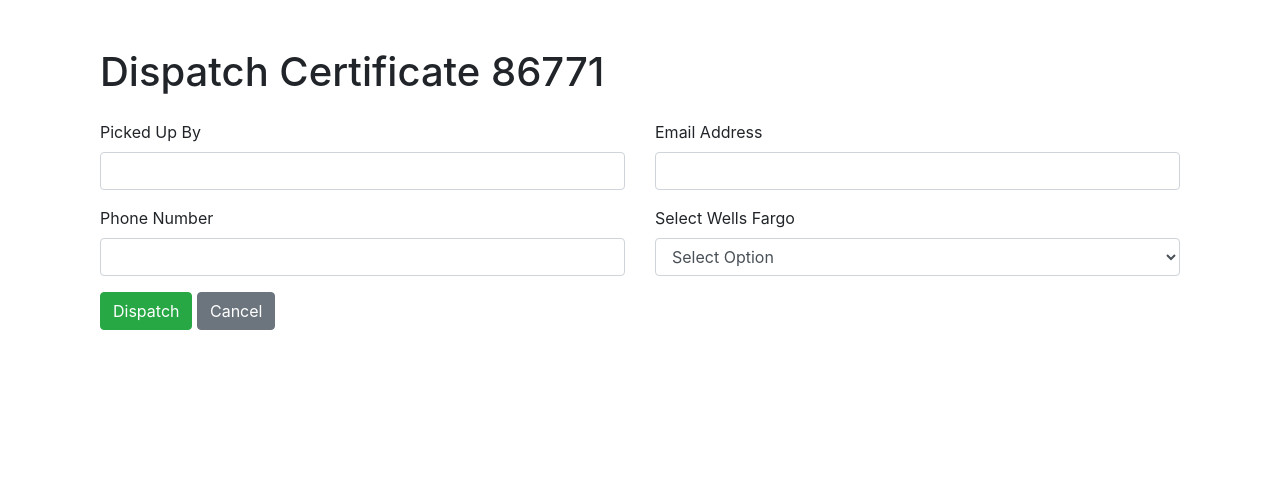
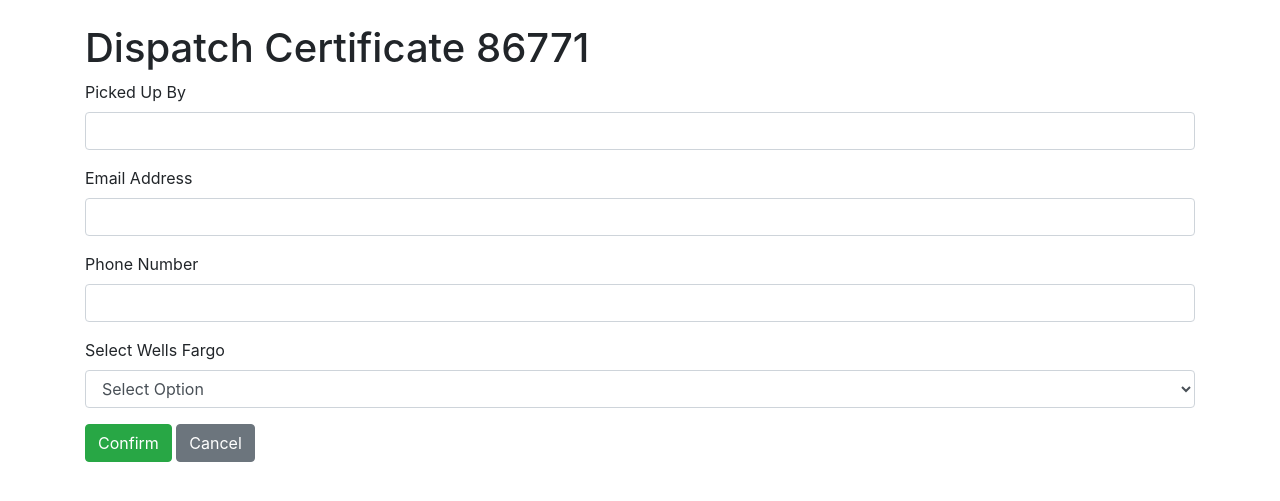
Before and after one commit to EricNdivo/kism_internal, a Django app: page /dispatch/1/ in a window 1280 px wide. Shown: the part 56-557 px from the top of the page. Run offline with Django 4.2, Linux system fonts and the light colour scheme; a user stored in the database is signed in; data comes from the database, SQL or seed files in the repository; parts of the project's set-up code (start-up, migrations or seed data) failed here and were passed over; some libraries are stand-ins or nearby versions.

Commit message:
dispatchcertificate

```diff
--- a/b2/templates/certificates/dispatch_certificate.html
+++ b/b2/templates/certificates/dispatch_certificate.html
@@ -1,33 +1,29 @@
 {% extends 'certificates/base.html' %}
 
 {% block content %}
-<div class="container mt-5">
-    <h1 class="mb-4">Dispatch Certificate {{ certificate.certificate_number }}</h1>
-    <form method="post" class="row">
+<h1>Dispatch Certificate {{ certificate.certificate_number }}</h1>
+<form method="post">
     {% csrf_token %}
-        <div class="form-group col-md-6">
+    <div class="form-group">
         <label for="picked_up_by">Picked Up By</label>
         <input type="text" class="form-control" id="picked_up_by" name="picked_up_by" required>
     </div>
-        <div class="form-group col-md-6">
+    <div class="form-group">
         <label for="picked_by_email">Email Address</label>
-            <input type="email" class="form-control" id="picked_by_email" name="picked_by_email">
+        <input type="text" class="form-control" id="picked_by_email" name="picked_by_email">
     </div>
-        <div class="form-group col-md-6">
+    <div class="form-group">
         <label for="picked_by_phone">Phone Number</label>
-            <input type="tel" class="form-control" id="picked_by_phone" name="picked_by_phone">
+        <input type="text" class="form-control" id="picked_by_phone" name="picked_by_phone">
     </div>
-        <div class="form-group col-md-6">
+    <div class="form-group">
         <label for="picked_by_wells_fargo">Select Wells Fargo</label>
         <select class="form-control" id="picked_by_wells_fargo" name="picked_by_wells_fargo">
             <option value="">Select Option</option>
             <option value="wellsfargo">Wells Fargo</option>
         </select>
     </div>
-        <div class="form-group col-12">
-            <button type="submit" class="btn btn-success">Dispatch</button>
+    <button type="submit" class="btn btn-success">Confirm</button>
     <a href="{% url 'certificate_list' %}" class="btn btn-secondary">Cancel</a>
-        </div>
 </form>
-</div>
 {% endblock %}
```
Also changed, not shown: media/certificates/2024/07/18/the_division_4k_wallpaper___gone_rogue_by_valencygraphics_d9vlg6_Rj0EczI.jpg (added). Lines whose indentation alone changed are shown as unchanged.
